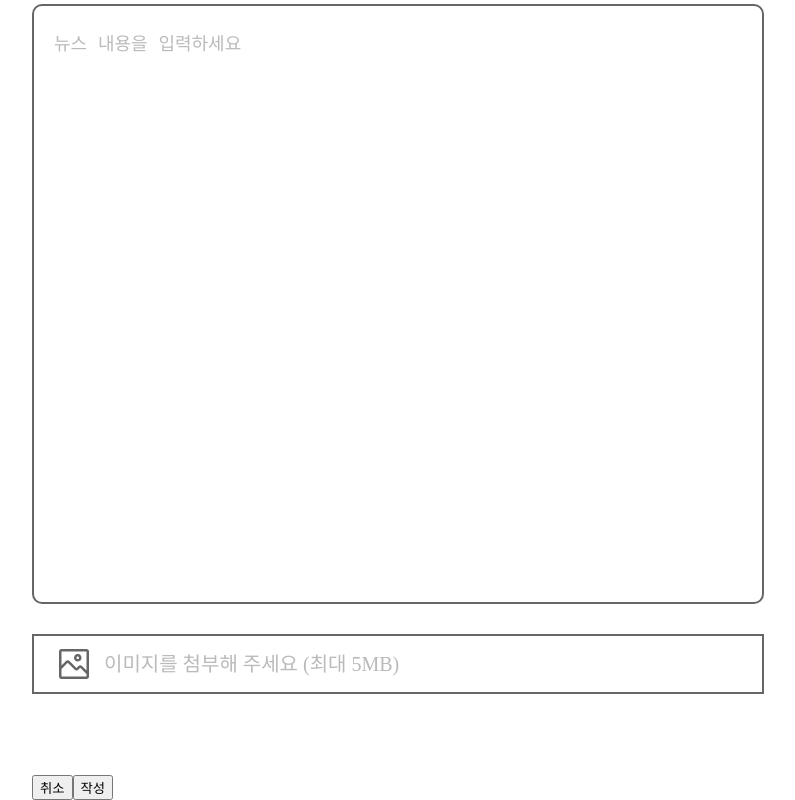
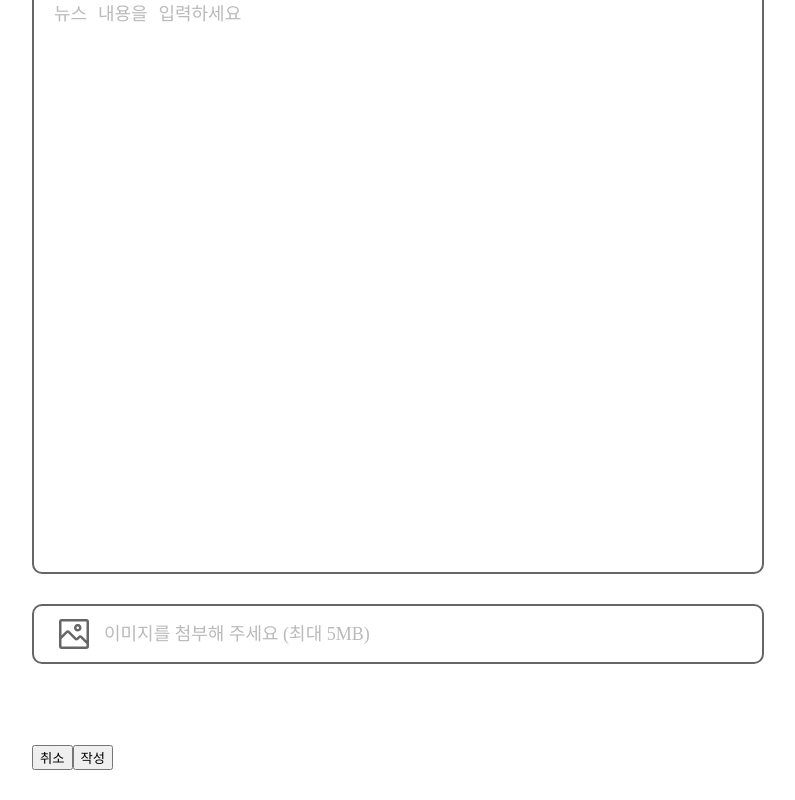
Before and after one commit to vjiji/front-hanghae-board, a React (Create React App) app: page /newpost in a window 1280 px wide. Shown: the part 835-1635 px from the top of the page, without its empty margins (242-1037 px from the left). After the commit the page ends 1605 px from the top, so only its background shows below. Built offline with nearby package versions, Linux system fonts and the light colour scheme; no server answers.

Commit message:
fix: Select에서 react-hook-form을 사용할 수 있도록 코드를 수정한다

```diff
--- a/src/components/common/Select.jsx
+++ b/src/components/common/Select.jsx
@@ -1,21 +1,25 @@
-const Select = ({
-  options,
-  selected,
-  handleOptionClick,
-}) => {
+import { forwardRef } from 'react';
+
+const Select = forwardRef(
+  ({ options, handleOptionClick }, ref) => {
     return (
       <>
-      <input value={selected} readOnly />
+        <input readOnly ref={ref} />
         {options.map((item, index) => (
           <div
             key={`${item}_${index}`}
-          onClick={() => handleOptionClick(item)}
+            onClick={() =>
+              handleOptionClick(item)
+            }
           >
             {item}
           </div>
         ))}
       </>
     );
-};
+  },
+);
+
+Select.displayName = Select;
 
 export default Select;
--- a/src/components/features/post/PostForm.jsx
+++ b/src/components/features/post/PostForm.jsx
@@ -1,36 +1,31 @@
+import { useForm } from 'react-hook-form';
 import styled from 'styled-components';
+import Input from 'components/common/Input';
+import Select from 'components/common/Select';
+import { POST_CATEGORY } from 'constants/sharedConstants';
 import icon from 'assets/upload-image-icon.svg';
-import Input from 'components/common/Input';
-import { useForm } from 'react-hook-form';
-import { POST_CATEGORY } from 'constants/sharedConstants';
-import { useState } from 'react';
-import Select from 'components/common/Select';
-// import { POST_CATEGORY } from 'constants/sharedConstants';
 
 const PostForm = () => {
-  const formValues = {
-    title: '',
-    content: '',
-    image: '',
-  };
-
   const {
     register,
     handleSubmit,
     formState: { errors },
+    watch,
+    setValue,
   } = useForm({
     mode: 'onSubmit',
-    defaultValues: formValues,
   });
 
+  const handleCategorySelect = (name) => {
+    setValue('category', name);
+  };
+  const files = watch('imgFile');
+
   const handleFormSubmit = (form) => {
-    console.log({ category, ...form });
+    const fileData = files[0];
+    console.log(files);
+    console.log({ ...form, fileData });
     console.log('add post');
-  };
-
-  const [category, setCategory] = useState('');
-  const handleCategorySelect = (name) => {
-    setCategory(name);
   };
 
   return (
@@ -40,30 +35,42 @@ const PostForm = () => {
       <h1>뉴스 작성</h1>
       <Select
         options={POST_CATEGORY}
-        selected={category}
         handleOptionClick={handleCategorySelect}
+        {...register('category', {
+          required: '카테고리를 선택해주세요',
+        })}
       />
-      <p>
-        {errors?.title && errors.title.message}
-      </p>
+      {errors.category && errors.category.message}
       <Input
         placeholder={'뉴스 제목을 입력하세요.'}
         width="360px"
-        name={formValues.title}
         {...register('title', {
           required: '뉴스 제목을 입력해주세요',
         })}
       />
-      <textarea placeholder="뉴스 내용을 입력하세요" />
+      {errors.title && errors.title.message}
+      <textarea
+        placeholder="뉴스 내용을 입력하세요"
+        {...register('contents', {
+          required: '뉴스 내용을 입력해주세요',
+        })}
+      />
+      {errors.contents && errors.contents.message}
+
       <Label htmlFor="image-input">
         <img src={icon} />
-        <p> 이미지를 첨부해 주세요 (최대 5MB)</p>
+        <p>
+          {files?.[0]?.name ??
+            '이미지를 첨부해 주세요 (최대 5MB)'}
+        </p>
       </Label>
       <input
         id="image-input"
         placeholder="이미지를 첨부해 주세요"
         type="file"
+        accept="image/*"
         style={{ visibility: 'hidden' }}
+        {...register('imgFile')}
       />
       <ButtonBox>
         <button>취소</button>
@@ -108,6 +115,10 @@ const FormLayout = styled.form`
     &::placeholder {
       color: #bababa;
     }
+
+    &:focus {
+      outline-color: #666;
+    }
   }
 `;
 
@@ -115,11 +126,12 @@ const Label = styled.label`
   height: 60px;
   padding: 0 20px;
   border: 2px solid #666;
+  border-radius: 10px;
   display: flex;
   align-items: center;
   gap: 10px;
   color: #bababa;
-  font-size: 20px;
+  font-size: 18px;
   cursor: pointer;
 `;
 
```
Lines whose indentation alone changed are shown as unchanged.
